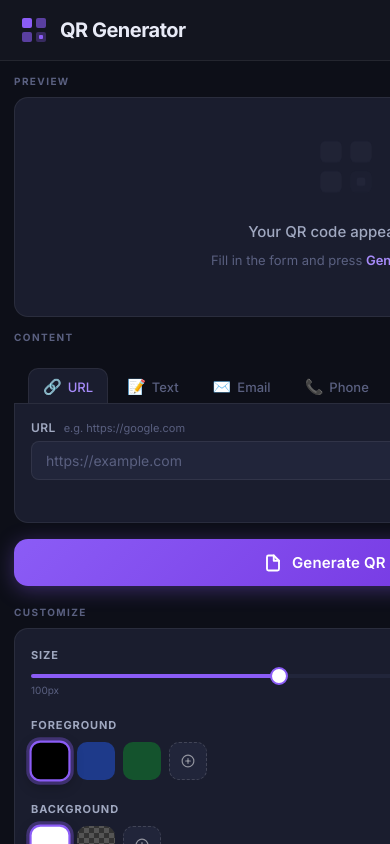
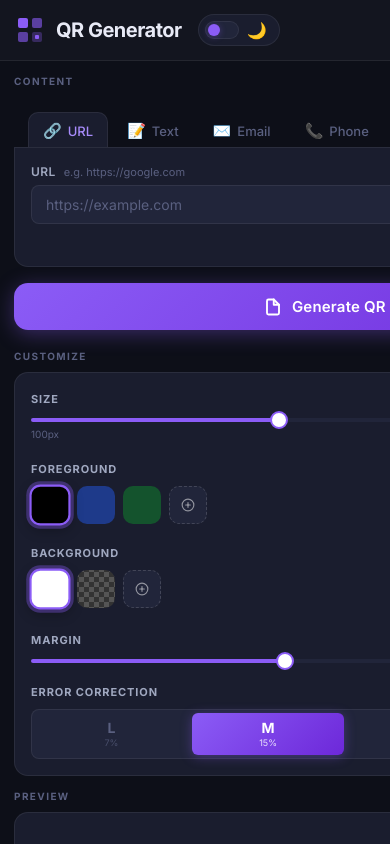
Before and after one commit to ivankarll/qr-code-generator, a React (Vite) app: page / in a window 390 px wide. Shown: the top 844 px of the page. Built offline with nearby package versions, Linux system fonts and the light colour scheme.

Commit message:
Fix mobile view; added light/dark theme

```diff
--- a/src/components/CustomizeSection.module.css
+++ b/src/components/CustomizeSection.module.css
@@ -50,12 +50,14 @@
 /* ── Slider ─────────────────────────────── */
 .slider {
   -webkit-appearance: none;
+  appearance: none;
   width: 100%;
   height: 4px;
   border-radius: 2px;
   border: none;
   outline: none;
   cursor: pointer;
+  touch-action: pan-x;
   background: linear-gradient(
     to right,
     var(--accent) 0%,
--- a/src/components/Header.jsx
+++ b/src/components/Header.jsx
@@ -1,6 +1,6 @@
 import styles from './Header.module.css'
 
-const Header = () => {
+const Header = ({ isDark, onToggle }) => {
   return (
     <header className={styles.header}>
       <div className={styles.logo}>
@@ -13,7 +13,21 @@ const Header = () => {
         </svg>
         <span className={styles.logoText}>QR Generator</span>
       </div>
+
       <p className={styles.tagline}>Create QR codes for URLs, contacts, WiFi &amp; more</p>
+
+      {/* Theme toggle */}
+      <button
+        className={styles.themeBtn}
+        onClick={onToggle}
+        aria-label={isDark ? 'Switch to day mode' : 'Switch to night mode'}
+        title={isDark ? 'Day mode' : 'Night mode'}
+      >
+        <span className={styles.themeBtnTrack}>
+          <span className={`${styles.themeBtnThumb} ${isDark ? '' : styles.thumbDay}`} />
+        </span>
+        <span className={styles.themeIcon}>{isDark ? '🌙' : '☀️'}</span>
+      </button>
     </header>
   )
 }
--- a/src/components/Header.module.css
+++ b/src/components/Header.module.css
@@ -1,7 +1,7 @@
 .header {
   display: flex;
   align-items: center;
-  gap: 20px;
+  gap: 16px;
   padding: 20px 32px;
   border-bottom: 1px solid var(--border);
   background: var(--surface);
@@ -27,7 +27,64 @@
   margin-left: auto;
 }
 
+/* ── Theme toggle button ─────────────────── */
+.themeBtn {
+  display: flex;
+  align-items: center;
+  gap: 8px;
+  background: var(--surface-2);
+  border: 1px solid var(--border);
+  border-radius: 999px;
+  padding: 6px 12px 6px 6px;
+  cursor: pointer;
+  transition: border-color 0.25s, box-shadow 0.25s;
+  flex-shrink: 0;
+}
+.themeBtn:hover {
+  border-color: var(--accent);
+  box-shadow: 0 0 0 3px var(--accent-glow);
+}
+
+.themeBtnTrack {
+  position: relative;
+  width: 34px;
+  height: 18px;
+  background: var(--surface-3);
+  border-radius: 999px;
+  border: 1px solid var(--border);
+  display: block;
+  flex-shrink: 0;
+}
+
+.themeBtnThumb {
+  position: absolute;
+  top: 2px;
+  left: 2px;
+  width: 12px;
+  height: 12px;
+  border-radius: 50%;
+  background: var(--accent);
+  box-shadow: 0 1px 6px var(--accent-glow);
+  transition: transform 0.3s cubic-bezier(0.34, 1.56, 0.64, 1);
+}
+
+/* Slide thumb to the right in day mode */
+.thumbDay {
+  transform: translateX(16px);
+}
+
+.themeIcon {
+  font-size: 16px;
+  line-height: 1;
+  user-select: none;
+}
+
+/* ── Responsive ──────────────────────────── */
 @media (max-width: 600px) {
-  .header { padding: 16px 20px; }
+  .header { padding: 14px 16px; }
   .tagline { display: none; }
 }
+
+@media (max-width: 380px) {
+  .logoText { font-size: 17px; }
+}
--- a/src/components/InputSection.module.css
+++ b/src/components/InputSection.module.css
@@ -11,6 +11,8 @@
   padding: 20px 24px 0;
   overflow-x: auto;
   scrollbar-width: none;
+  -webkit-overflow-scrolling: touch;
+  scroll-behavior: smooth;
 }
 .typeTabs::-webkit-scrollbar { display: none; }
 
@@ -184,7 +186,6 @@
 
 @media (max-width: 540px) {
   .typeTabs { padding: 14px 14px 0; }
-  .fields, .customise { padding: 16px; }
+  .fields { padding: 16px; }
   .grid2 { grid-template-columns: 1fr; }
-  .colorRow { flex-direction: column; }
 }
--- a/src/components/QRGenerator.jsx
+++ b/src/components/QRGenerator.jsx
@@ -28,6 +28,13 @@ const QRGenerator = () => {
     setQrValue(value)
     setGenerated(true)
     setAnimKey(k => k + 1)   // re-triggers the CSS animation every generate
+
+    // Smooth scroll to preview on mobile/tablet viewports
+    setTimeout(() => {
+      if (window.innerWidth <= 900 && qrRef.current) {
+        qrRef.current.scrollIntoView({ behavior: 'smooth', block: 'center' })
+      }
+    }, 150)
   }
 
   // Clamp display size so the card doesn't overflow on smaller screens
--- a/src/components/QRGenerator.module.css
+++ b/src/components/QRGenerator.module.css
@@ -180,10 +180,8 @@
     gap: 20px;
   }
 
-  /* Preview comes first on tablet/phone */
   .rightCol {
     position: static;
-    order: -1;
   }
 }
 
--- a/src/index.css
+++ b/src/index.css
@@ -6,6 +6,7 @@
   padding: 0;
 }
 
+/* ── Night (default dark) theme ────────────── */
 :root {
   --bg:           #0d0f18;
   --surface:      #13151f;
@@ -30,11 +31,40 @@
   font-family: 'Inter', system-ui, sans-serif;
 }
 
+/* ── Day (light) theme ──────────────────────── */
+[data-theme="light"] {
+  --bg:           #f4f4f8;
+  --surface:      #ffffff;
+  --surface-2:    #f0effe;
+  --surface-3:    #e8e5fb;
+  --border:       rgba(0,0,0,0.08);
+  --border-focus: rgba(109,40,217,0.5);
+  --text:         #4b5068;
+  --text-h:       #1a1730;
+  --text-muted:   #9499b3;
+  --accent:       #7c3aed;
+  --accent-2:     #6d28d9;
+  --accent-glow:  rgba(124,58,237,0.25);
+  --accent-hover: #5b21b6;
+  --success:      #059669;
+  --danger:       #dc2626;
+  --shadow-lg:    0 20px 60px rgba(109,40,217,0.12);
+  --shadow-glow:  0 0 40px rgba(124,58,237,0.15);
+}
+
 body {
   background: var(--bg);
   color: var(--text);
   min-height: 100vh;
   -webkit-font-smoothing: antialiased;
+  transition: background 0.35s ease, color 0.35s ease;
+}
+
+/* Smooth theme transition on all elements */
+*, *::before, *::after {
+  transition-property: background-color, border-color, color, box-shadow;
+  transition-duration: 0.3s;
+  transition-timing-function: ease;
 }
 
 #root {
--- a/src/pages/Home.jsx
+++ b/src/pages/Home.jsx
@@ -1,12 +1,32 @@
+import { useState, useEffect } from 'react'
 import Header from '../components/Header'
 import QRGenerator from '../components/QRGenerator'
 import Footer from '../components/Footer'
 import styles from './Home.module.css'
 
 const Home = () => {
+  // Initialise from localStorage; default to dark (night) mode
+  const [isDark, setIsDark] = useState(() => {
+    const saved = localStorage.getItem('qr-theme')
+    return saved ? saved === 'dark' : true
+  })
+
+  // Apply / remove the data-theme attribute on <html> whenever isDark changes
+  useEffect(() => {
+    const root = document.documentElement
+    if (isDark) {
+      root.removeAttribute('data-theme')
+    } else {
+      root.setAttribute('data-theme', 'light')
+    }
+    localStorage.setItem('qr-theme', isDark ? 'dark' : 'light')
+  }, [isDark])
+
+  const handleToggle = () => setIsDark(prev => !prev)
+
   return (
     <div className={styles.page}>
-      <Header />
+      <Header isDark={isDark} onToggle={handleToggle} />
       <QRGenerator />
       <Footer />
     </div>
```
